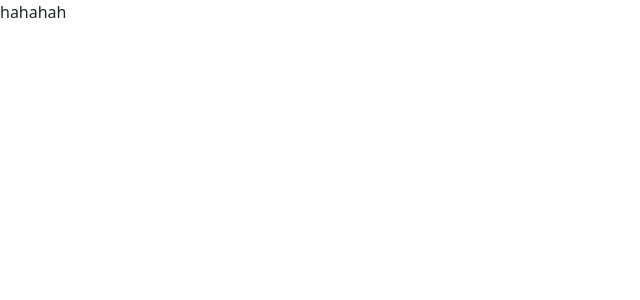
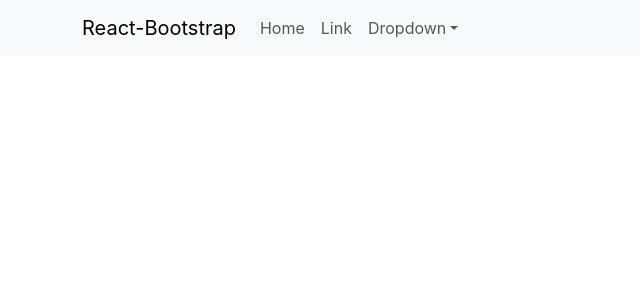
Before and after one commit to Nguyenbakhoa-sacly/CRUD_User, a React (Create React App) app: page / in a window 1280 px wide. Shown: the top 300 px of the page, without its empty margins (0-640 px from the left). Built offline with nearby package versions, Linux system fonts and the light colour scheme.

Commit message:
design_header

```diff
--- a/src/App.js
+++ b/src/App.js
@@ -1,8 +1,13 @@
+import './App.scss'
+import Container from 'react-bootstrap/Container';
+import Row from 'react-bootstrap/Row';
+import { Header, TableUsers } from './components';
 
 function App() {
   return (
-    <div className="App">
-      hahahah
+    <div className="app">
+      <Header />
+      <TableUsers />
     </div>
   );
 }
--- /dev/null
+++ b/src/App.scss
@@ -0,0 +1,18 @@
+body {
+
+    margin: 0;
+    padding: 0;
+    box-sizing: border-box;
+    font-family: -apple-system, BlinkMacSystemFont, 'Segoe UI', 'Roboto', 'Oxygen',
+        'Ubuntu', 'Cantarell', 'Fira Sans', 'Droid Sans', 'Helvetica Neue',
+        sans-serif;
+    -webkit-font-smoothing: antialiased;
+    -moz-osx-font-smoothing: grayscale;
+}
+
+code {
+    font-family: source-code-pro, Menlo, Monaco, Consolas, 'Courier New',
+        monospace;
+}
+
+.app {}
--- /dev/null
+++ b/src/components/Header.js
@@ -0,0 +1,40 @@
+
+
+import React from 'react'
+import Container from 'react-bootstrap/Container';
+import Nav from 'react-bootstrap/Nav';
+import Navbar from 'react-bootstrap/Navbar';
+import NavDropdown from 'react-bootstrap/NavDropdown';
+
+const Header = () => {
+  return (
+    <>
+      <Navbar expand="lg" className="bg-body-tertiary">
+        <Container>
+          <Navbar.Brand href="#home">React-Bootstrap</Navbar.Brand>
+          <Navbar.Toggle aria-controls="basic-navbar-nav" />
+          <Navbar.Collapse id="basic-navbar-nav">
+            <Nav className="me-auto">
+              <Nav.Link href="#home">Home</Nav.Link>
+              <Nav.Link href="#link">Link</Nav.Link>
+              <NavDropdown title="Dropdown" id="basic-nav-dropdown">
+                <NavDropdown.Item href="#action/3.1">Action</NavDropdown.Item>
+                <NavDropdown.Item href="#action/3.2">
+                  Another action
+                </NavDropdown.Item>
+                <NavDropdown.Item href="#action/3.3">Something</NavDropdown.Item>
+                <NavDropdown.Divider />
+                <NavDropdown.Item href="#action/3.4">
+                  Separated link
+                </NavDropdown.Item>
+              </NavDropdown>
+            </Nav>
+          </Navbar.Collapse>
+        </Container>
+      </Navbar>
+
+    </>
+  )
+}
+
+export default Header
--- /dev/null
+++ b/src/components/TableUsers.js
@@ -0,0 +1,20 @@
+
+import React from 'react'
+import Table from 'react-bootstrap/Table';
+import Container from 'react-bootstrap/Container';
+import { useState, useEffect } from 'react';
+import axios from 'axios';
+const TableUsers = () => {
+
+
+  useEffect(() => {
+  })
+
+  return (
+    <>
+
+    </>
+  )
+}
+
+export default TableUsers
--- /dev/null
+++ b/src/components/index.js
@@ -0,0 +1,4 @@
+
+
+export { default as Header } from './Header'
+export { default as TableUsers } from './TableUsers'
--- a/src/index.css
+++ /dev/null
@@ -1,13 +0,0 @@
-body {
-  margin: 0;
-  font-family: -apple-system, BlinkMacSystemFont, 'Segoe UI', 'Roboto', 'Oxygen',
-    'Ubuntu', 'Cantarell', 'Fira Sans', 'Droid Sans', 'Helvetica Neue',
-    sans-serif;
-  -webkit-font-smoothing: antialiased;
-  -moz-osx-font-smoothing: grayscale;
-}
-
-code {
-  font-family: source-code-pro, Menlo, Monaco, Consolas, 'Courier New',
-    monospace;
-}
--- a/src/index.js
+++ b/src/index.js
@@ -1,8 +1,7 @@
 import React from 'react';
 import ReactDOM from 'react-dom/client';
-import './index.css';
+import 'bootstrap/dist/css/bootstrap.min.css';
 import App from './App';
-import 'bootstrap/dist/css/bootstrap.min.css';
 const root = ReactDOM.createRoot(document.getElementById('root'));
 root.render(
   <React.StrictMode>
```
